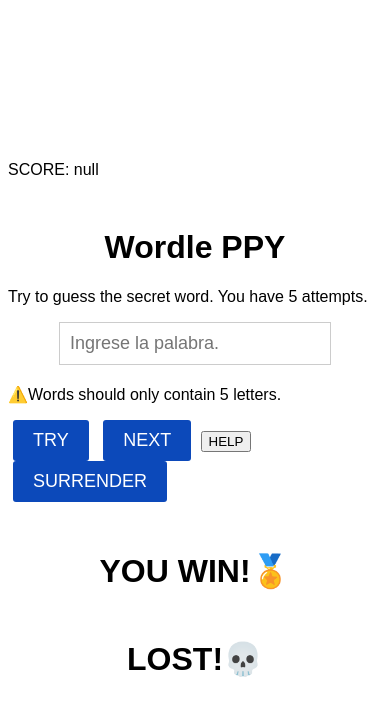
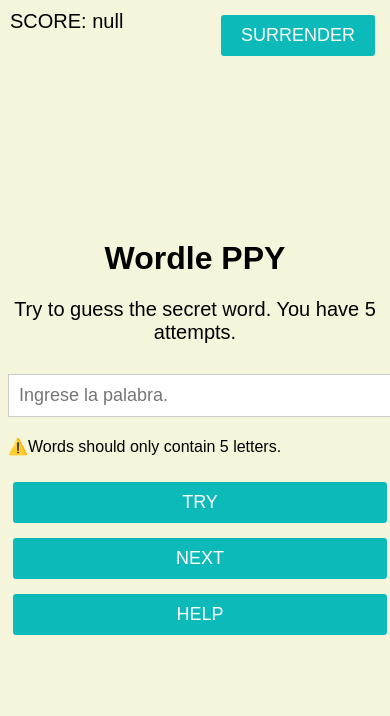
Before and after one commit to roderick4u/WORDLE, a plain HTML site: page index.html in a window 390 px wide. Drawn offline with Linux system fonts and the light colour scheme; no server answers.

Commit message:
style.css

```diff
--- a/style.css
+++ b/style.css
@@ -1,4 +1,5 @@
   body {
+      background-color: beige;
       font-family: Arial, sans-serif;
       font-family: Arial, sans-serif;
       display: flex;
@@ -21,15 +22,15 @@ body {
       width: 250px;
       border: 1px solid #ccc;
     }
-
+    #help-button,
     #guess-button,
     #reset-button,
-  #give-up-button {
+    #give-up-button{
       display: inline-block;
-    margin: 0 5px;
+      margin: 5px 5px;
       padding: 10px 20px;
       font-size: 18px;
-    background-color: #0c49ba;
+      background-color: #0CBABA;
       color: #fff;
       border: none;
       border-radius: 3px;
@@ -45,7 +46,7 @@ body {
     }
 
     .correct {
-    background-color: hsl(140, 100%, 50%);  /* Cambia el color cuando la letra es correcta */
+      background-color: #8eff8e;  /* Cambia el color cuando la letra es correcta */
     }
 
     .incorrect {
@@ -56,7 +57,6 @@ body {
     }
     button:active {
         transform: scale(0.95);
-
     }
 
     .letter {
@@ -76,3 +76,58 @@ body {
         margin: 30px;
         text-align: center;
     }
+    #winning-message{
+        display: none;
+        font-size: 20px;
+        color: green;
+
+    }
+    #losing-message{
+        display: none;
+        font-size: 20px;
+        color: red;
+    }
+    #boardScore{
+        position: relative;
+        font-size: 20px;
+    }
+    #word{
+        display: block;
+        text-align: center;
+        box-sizing: content-box;
+    }
+    #wordAlert{
+
+        display: block;
+        text-align: center;
+        font-size: 20px;
+
+    }
+
+  @media screen and (max-width: 600px){
+      #guess-input {
+          width: 100%;
+      }
+      #help-button,
+      #guess-button,
+      #reset-button{
+          margin-top: 10px;
+          width: 100%;
+          text-align:center;
+      }
+      #give-up-button{
+          top:10px;
+          right: 10px ;
+          position: fixed;
+      }
+      #boardScore{
+        top:10px;
+        left: 10px ;
+        position: fixed;
+        font-size: 20px;
+    }
+      .row{
+          width: 100%;
+          margin-top: 30px;
+      }
+  }
```
Lines whose indentation alone changed are shown as unchanged.
